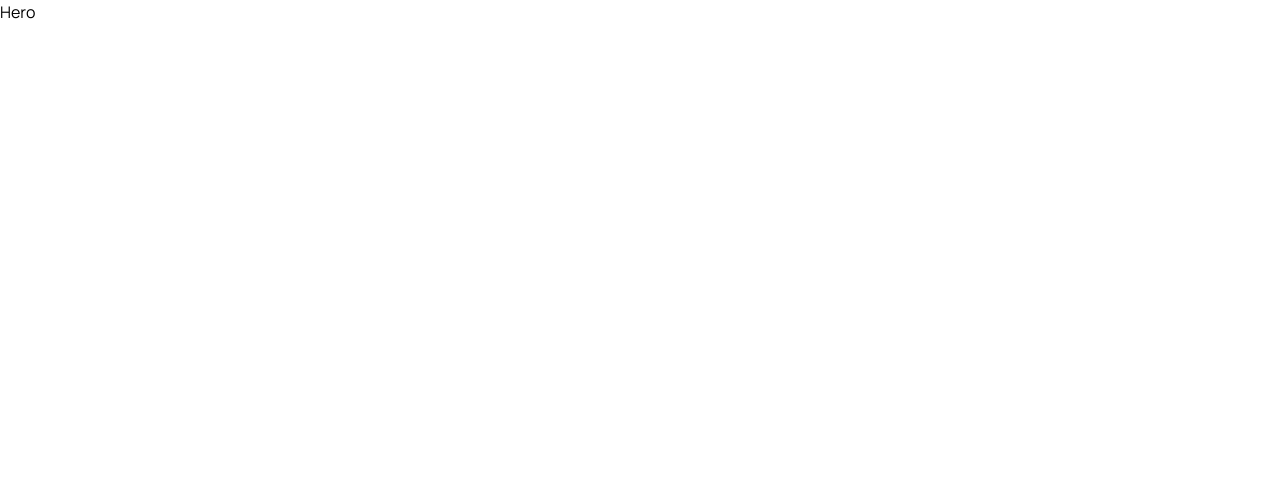
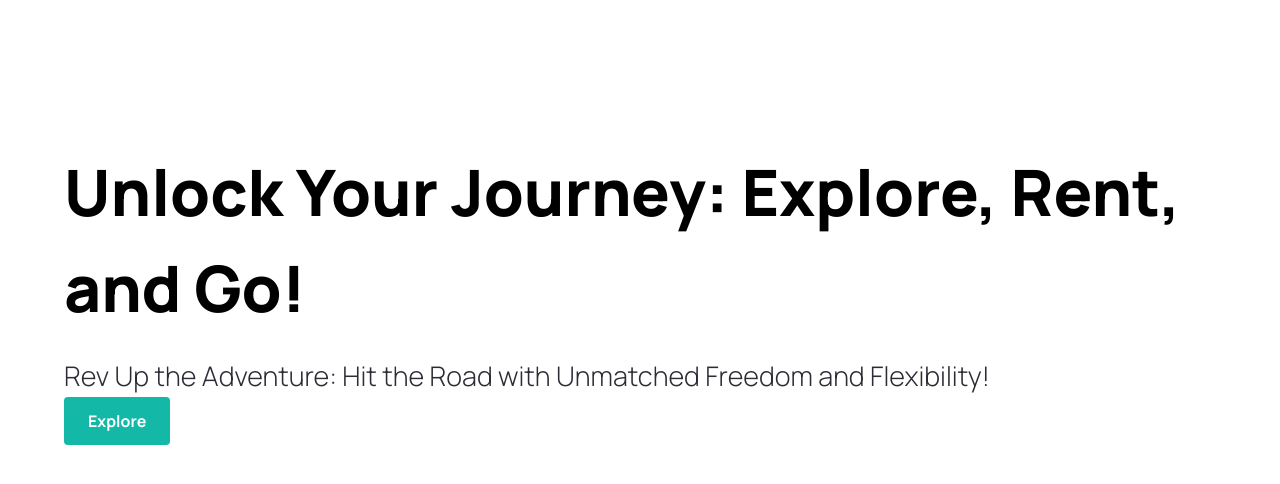
Before and after one commit to Haloriginee/HypeWheels, a Next.js app: page / in a window 1280 px wide. Shown: the top 484 px of the page. Built offline with nearby package versions, Linux system fonts and the light colour scheme.

Commit message:
created button + button props

```diff
--- /dev/null
+++ b/components/CustomButton.tsx
@@ -0,0 +1,21 @@
+"use client"; // need to use this to make a component go to client side.
+
+import { CustomButtonProps } from "@/types";
+import Image from "next/image";
+
+const CustomButton = ({ title, containerStyles, handleClick }: CustomButtonProps) => {
+  return (
+    <button
+      disabled={false}
+      type={"button"}
+      className={`custom-btn ${containerStyles}`}
+      onClick={handleClick}
+    >
+      <span className={`flex-1`}>
+        {title}
+      </span>
+    </button>
+  )
+}
+
+export default CustomButton
--- a/components/Hero.tsx
+++ b/components/Hero.tsx
@@ -1,8 +1,32 @@
+"use client"; // make it client side
+
 import Image from "next/image";
+import CustomButton from "./CustomButton";
 
 const Hero = () => {
+
+  const handleScroll = () => {
+
+  }
+
   return (
-    <div>Hero</div>
+    <div className="hero">
+      <div className="flex-1 pt-36 padding-x">
+        <h1 className="hero__title">
+          Unlock Your Journey: Explore, Rent, and Go!
+        </h1>
+
+        <p className="hero__subtitle">
+          Rev Up the Adventure: Hit the Road with Unmatched Freedom and Flexibility!
+        </p>
+
+        <CustomButton
+          title="Explore"
+          containerStyles="bg-teal-500 hover:bg-teal-600 text-white font-bold py-2 px-4 rounded"
+          handleClick={handleScroll}
+        />
+      </div>
+    </div>
   )
 }
 
--- a/components/index.ts
+++ b/components/index.ts
@@ -1,3 +1,7 @@
 import Hero from "./Hero";
+import CustomButton from "./CustomButton";
 
-export { Hero };
+export {
+  Hero,
+  CustomButton
+};
--- /dev/null
+++ b/types/index.ts
@@ -0,0 +1,8 @@
+import { MouseEventHandler } from "react";
+
+export interface CustomButtonProps {
+  title: string;
+  containerStyles?: string;
+  handleClick?:
+    MouseEventHandler<HTMLButtonElement>;
+}
```
